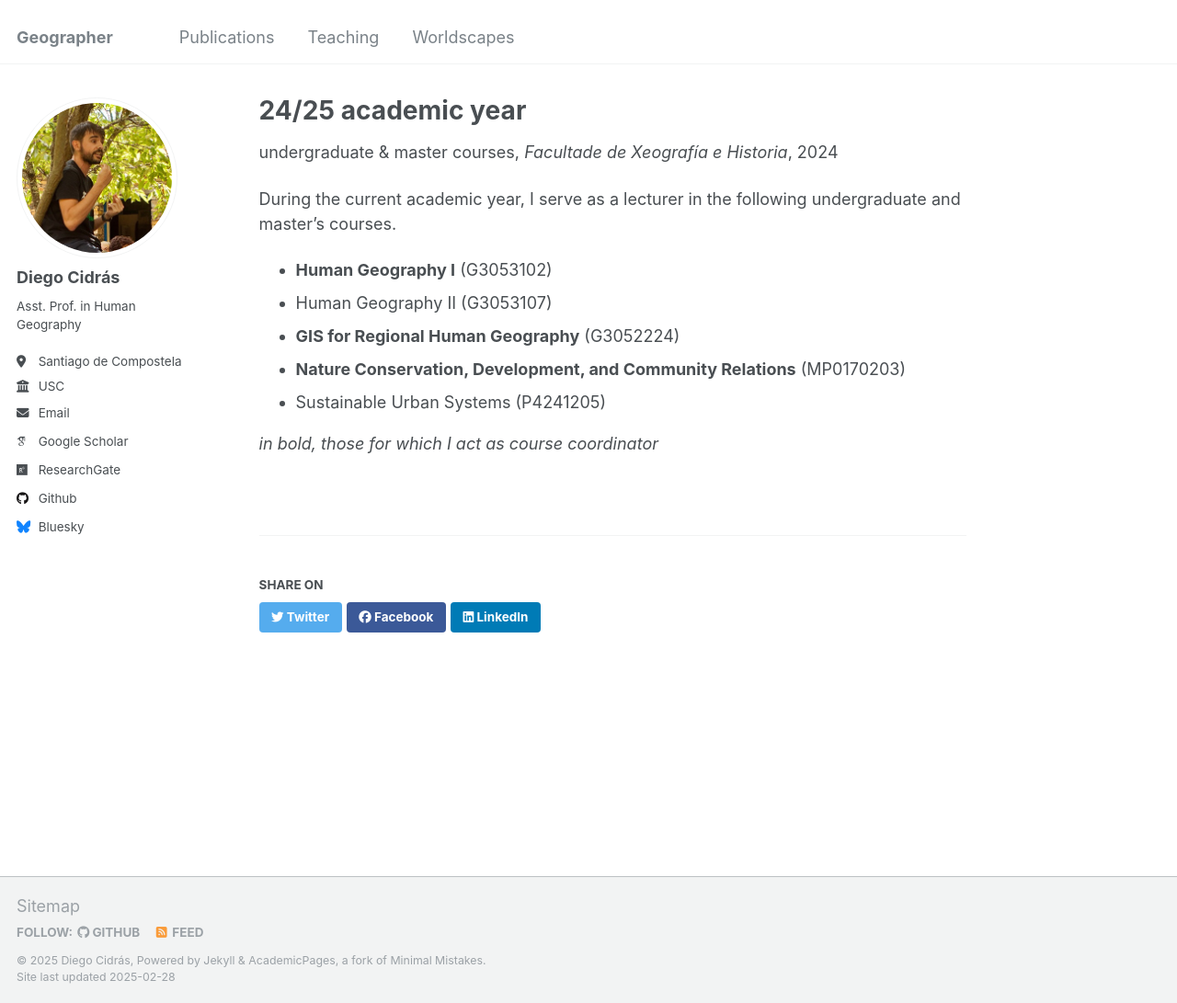
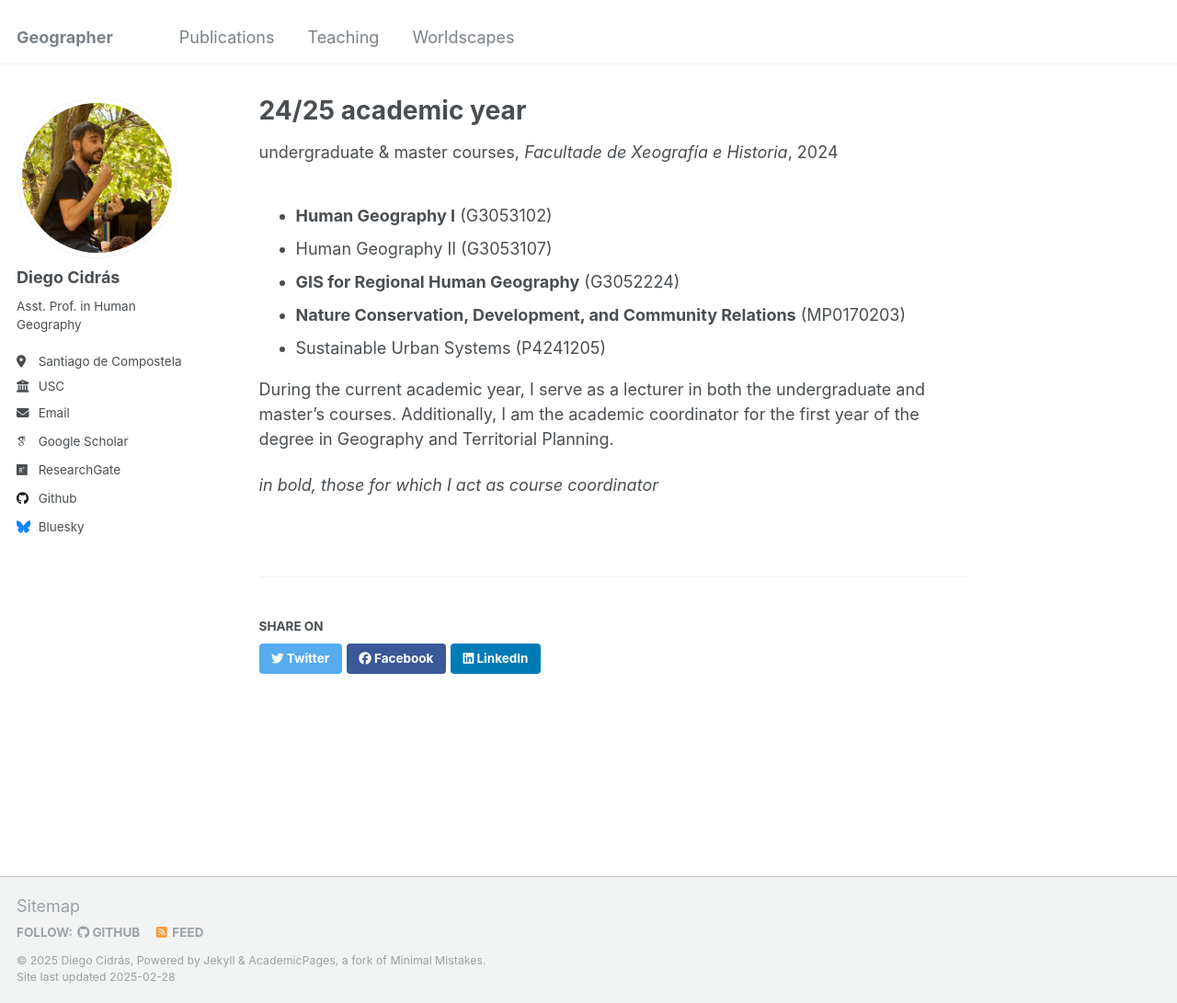
Before and after one commit to diegocidras/diegocidras.github.io, a Jekyll site: the page built from _teaching/2024-2025.md, in a window 1280 px wide and 1091 px high. Shown: the whole window at 92% size. Built offline with Jekyll 4.4.1, drawn with Linux system fonts in a browser that asks for light colours; some web fonts are replaced.

Commit message:
Update 2024-2025.md

```diff
--- a/_teaching/2024-2025.md
+++ b/_teaching/2024-2025.md
@@ -8,12 +8,12 @@ date: 2024-01-09
 location: "Santiago de Compostela, Spain"
 ---
 
-During the current academic year, I serve as a lecturer in the following undergraduate and master's courses.
-
 * **Human Geography I** (G3053102)
 * Human Geography II (G3053107)
 * **GIS for Regional Human Geography** (G3052224)
 * **Nature Conservation, Development, and Community Relations** (MP0170203)
 * Sustainable Urban Systems (P4241205)
 
+During the current academic year, I serve as a lecturer in both the undergraduate and master's courses. Additionally, I am the academic coordinator for the first year of the degree in Geography and Territorial Planning.
+
 _in bold, those for which I act as course coordinator_
```
